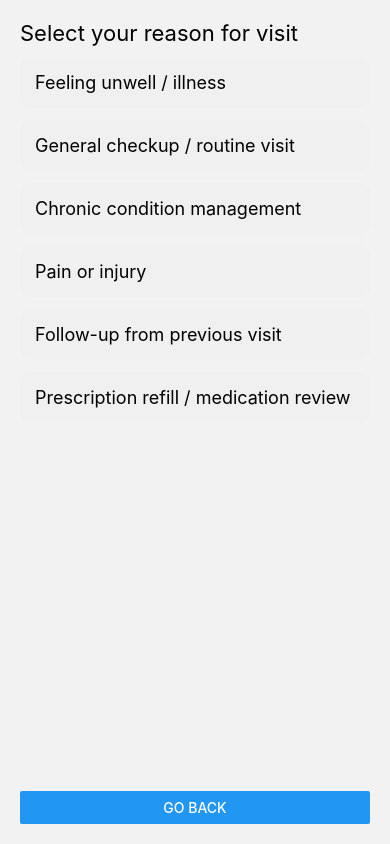
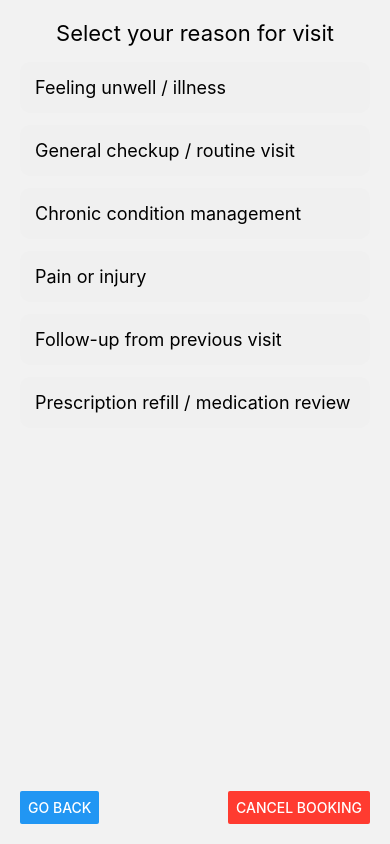
Before and after one commit to palogama/booking-app, a React Native app: screen /Motives in a window 390 px wide. Built offline with nearby package versions, Linux system fonts and the light colour scheme.

Commit message:
Update stylesheet

```diff
--- /dev/null
+++ b/src/components/cancelBookingButton.tsx
@@ -0,0 +1,37 @@
+import React, { useState } from "react";
+import { Button } from "react-native";
+import { useNavigation } from "@react-navigation/native";
+import { NativeStackNavigationProp } from "@react-navigation/native-stack";
+import CancelBookingModal from "./cancelBookingModal";
+import { RootStackParamList } from "../../App";
+
+const CancelBookingButton: React.FC<{
+  buttonTitle?: string;
+  buttonColor?: string;
+}> = ({ buttonTitle = "Cancel booking", buttonColor = "#FF3B30" }) => {
+  const [modalVisible, setModalVisible] = useState(false);
+
+  // useNavigation directly inside the component
+  const navigation =
+    useNavigation<NativeStackNavigationProp<RootStackParamList>>();
+
+  return (
+    <>
+      <Button
+        title={buttonTitle}
+        color={buttonColor}
+        onPress={() => setModalVisible(true)}
+      />
+      <CancelBookingModal
+        visible={modalVisible}
+        onCancel={() => setModalVisible(false)}
+        onConfirm={() => {
+          setModalVisible(false);
+          navigation.navigate("Home"); // always navigate to Home
+        }}
+      />
+    </>
+  );
+};
+
+export default CancelBookingButton;
--- /dev/null
+++ b/src/components/cancelBookingModal.tsx
@@ -0,0 +1,77 @@
+import React from "react";
+import { View, Text, TouchableOpacity, StyleSheet, Modal } from "react-native";
+
+type CancelBookingModalProps = {
+  visible: boolean;
+  onConfirm: () => void;
+  onCancel: () => void;
+};
+
+const CancelBookingModal: React.FC<CancelBookingModalProps> = ({
+  visible,
+  onConfirm,
+  onCancel,
+}) => {
+  return (
+    <Modal
+      visible={visible}
+      transparent
+      animationType="fade"
+      onRequestClose={onCancel}
+    >
+      <View style={styles.overlay}>
+        <View style={styles.content}>
+          <Text style={styles.title}>Cancel booking?</Text>
+
+          <View style={styles.buttons}>
+            <TouchableOpacity
+              style={[styles.button, { backgroundColor: "#2196F3" }]}
+              onPress={onCancel}
+            >
+              <Text style={{ color: "white" }}>No</Text>
+            </TouchableOpacity>
+            <TouchableOpacity
+              style={[styles.button, { backgroundColor: "#FF3B30" }]}
+              onPress={onConfirm}
+            >
+              <Text style={{ color: "white" }}>Yes</Text>
+            </TouchableOpacity>
+          </View>
+        </View>
+      </View>
+    </Modal>
+  );
+};
+
+export default CancelBookingModal;
+
+const styles = StyleSheet.create({
+  overlay: {
+    flex: 1,
+    backgroundColor: "rgba(0,0,0,0.5)",
+    justifyContent: "center",
+    alignItems: "center",
+  },
+  content: {
+    width: "80%",
+    backgroundColor: "white",
+    borderRadius: 10,
+    padding: 20,
+    alignItems: "center",
+  },
+  title: { fontSize: 18, fontWeight: "bold", marginBottom: 10 },
+  text: { fontSize: 16, marginVertical: 2 },
+  buttons: {
+    flexDirection: "row",
+    justifyContent: "space-between",
+    marginTop: 20,
+    width: "100%",
+  },
+  button: {
+    flex: 1,
+    padding: 12,
+    marginHorizontal: 5,
+    borderRadius: 8,
+    alignItems: "center",
+  },
+});
--- a/src/screens/AvailabilitiesScreen.tsx
+++ b/src/screens/AvailabilitiesScreen.tsx
@@ -1,14 +1,10 @@
-import React, { useMemo } from "react";
-import {
-  View,
-  Text,
-  FlatList,
-  TouchableOpacity,
-  StyleSheet,
-} from "react-native";
+import React, { useMemo, useState } from "react";
+import { View, Text, FlatList, TouchableOpacity, Button } from "react-native";
 import { useNavigation, useRoute, RouteProp } from "@react-navigation/native";
 import { NativeStackNavigationProp } from "@react-navigation/native-stack";
 import { RootStackParamList } from "../../App";
+import CancelBookingButton from "../components/cancelBookingButton";
+import { commonStyles as styles } from "../styles/global";
 
 type AvailabilitiesScreenNavigationProp = NativeStackNavigationProp<
   RootStackParamList,
@@ -24,12 +20,14 @@ export default function AvailabilitiesScreen() {
   const route = useRoute<AvailabilitiesScreenRouteProp>();
   const { motive, site } = route.params;
 
-  //Generate 14 days of 30-min slots
+  const [modalVisible, setModalVisible] = useState(false);
+
+  // Generate 14 days of 30-min slots
   const slots = useMemo(() => {
     const generated: { id: string; datetime: string; available: boolean }[] =
       [];
     const now = new Date();
-    now.setHours(8, 0, 0, 0); // start at 08:00
+    now.setHours(8, 0, 0, 0);
 
     for (let day = 0; day < 14; day++) {
       const date = new Date();
@@ -40,7 +38,7 @@ export default function AvailabilitiesScreen() {
           const slot = new Date(date);
           slot.setHours(hour, min, 0, 0);
 
-          //Mocking some unavailable slots: around 30% of them are unavailable
+          // Around 30% unavailable
           const unavailable = Math.random() < 0.3;
 
           generated.push({
@@ -66,8 +64,8 @@ export default function AvailabilitiesScreen() {
   }, [slots]);
 
   return (
+    <View style={styles.container}>
       <FlatList
-      style={styles.container}
         data={grouped}
         keyExtractor={([day]) => day}
         renderItem={({ item: [day, daySlots] }) => (
@@ -101,22 +99,11 @@ export default function AvailabilitiesScreen() {
           </View>
         )}
       />
+
+      <View style={styles.footerButtons}>
+        <Button title="Go back" onPress={() => navigation.goBack()} />
+        <CancelBookingButton />
+      </View>
+    </View>
   );
 }
-
-const styles = StyleSheet.create({
-  container: { flex: 1, padding: 20 },
-  dayContainer: { marginBottom: 20 },
-  dayTitle: { fontSize: 18, fontWeight: "bold", marginBottom: 8 },
-  slotsContainer: { flexDirection: "row", flexWrap: "wrap", gap: 8 },
-  slot: {
-    backgroundColor: "#d0f0d0",
-    padding: 8,
-    borderRadius: 6,
-  },
-  disabledSlot: {
-    backgroundColor: "#f0f0f0",
-    opacity: 0.5,
-  },
-  slotText: { fontSize: 14 },
-});
--- a/src/screens/ConfirmBookingScreen.tsx
+++ b/src/screens/ConfirmBookingScreen.tsx
@@ -1,15 +1,16 @@
-import React from "react";
-import { View, Text, Button, StyleSheet } from "react-native";
+import React, { useState } from "react";
+import { View, Text, Button } from "react-native";
 import { RouteProp, useNavigation, useRoute } from "@react-navigation/native";
+import { NativeStackNavigationProp } from "@react-navigation/native-stack";
 import { RootStackParamList } from "../../App";
-import { NativeStackNavigationProp } from "@react-navigation/native-stack";
 import Summary from "../components/summary";
+import CancelBookingButton from "../components/cancelBookingButton";
+import { commonStyles as styles } from "../styles/global";
 
 type ConfirmBookingScreenRouteProp = RouteProp<
   RootStackParamList,
   "ConfirmBooking"
 >;
-
 type ConfirmBookingScreenNavigationProp = NativeStackNavigationProp<
   RootStackParamList,
   "ConfirmBooking"
@@ -25,22 +26,13 @@ export default function ConfirmBookingScreen() {
       <Text style={styles.text}>You're about to book:</Text>
       <Summary site={site} slot={slot} motive={motive} />
 
-      <Button
-        title="CONFIRM"
-        onPress={() =>
-          navigation.navigate("Success", {
-            slot: route.params.slot,
-            motive: route.params.motive,
-            site: route.params.site,
-          })
-        }
-      />
+      <View style={styles.footerButtons}>
+        <Button
+          title="CONFIRM"
+          onPress={() => navigation.navigate("Success", { slot, motive, site })}
+        />
+        <CancelBookingButton />
+      </View>
     </View>
   );
 }
-
-const styles = StyleSheet.create({
-  container: { flex: 1, justifyContent: "center", alignItems: "center" },
-  text: { fontSize: 18 },
-  slot: { fontSize: 22, fontWeight: "bold", marginVertical: 10 },
-});
--- a/src/screens/HomeScreen.tsx
+++ b/src/screens/HomeScreen.tsx
@@ -1,8 +1,9 @@
 import React from "react";
-import { View, Text, Button, StyleSheet } from "react-native";
+import { View, Text, Button } from "react-native";
 import { NativeStackNavigationProp } from "@react-navigation/native-stack";
 import { RootStackParamList } from "../../App";
 import { useNavigation } from "@react-navigation/native";
+import { commonStyles as styles } from "../styles/global";
 
 type HomeScreenNavigationProp = NativeStackNavigationProp<
   RootStackParamList,
@@ -13,8 +14,8 @@ export default function HomeScreen() {
   const navigation = useNavigation<HomeScreenNavigationProp>();
 
   return (
-    <View style={styles.container}>
-      <Text style={styles.title}>Book your appointment</Text>
+    <View style={styles.containerCenter}>
+      <Text style={styles.mainTitle}>Book your appointment</Text>
       <Button
         title="Start booking"
         onPress={() => navigation.navigate("Motives")}
@@ -22,12 +23,3 @@ export default function HomeScreen() {
     </View>
   );
 }
-
-const styles = StyleSheet.create({
-  container: {
-    flex: 1,
-    justifyContent: "center",
-    alignItems: "center",
-  },
-  title: { fontSize: 24, marginBottom: 20, textAlign: "center" },
-});
--- a/src/screens/MotivesScreen.tsx
+++ b/src/screens/MotivesScreen.tsx
@@ -1,16 +1,11 @@
 import React from "react";
-import {
-  View,
-  Text,
-  FlatList,
-  TouchableOpacity,
-  StyleSheet,
-  Button,
-} from "react-native";
+import { View, Text, FlatList, TouchableOpacity, Button } from "react-native";
 import { NativeStackNavigationProp } from "@react-navigation/native-stack";
 import { useNavigation } from "@react-navigation/native";
 import { RootStackParamList } from "../../App";
 import { mock } from "../data/mock";
+import CancelBookingButton from "../components/cancelBookingButton";
+import { commonStyles as styles } from "../styles/global"; // ⬅️ centralized styles
 
 type MotivesScreenNavigationProp = NativeStackNavigationProp<
   RootStackParamList,
@@ -36,19 +31,11 @@ export default function MotivesScreen() {
           </TouchableOpacity>
         )}
       />
-      <Button title="Go back" onPress={() => navigation.goBack()} />
+
+      <View style={styles.footerButtons}>
+        <Button title="Go back" onPress={() => navigation.goBack()} />
+        <CancelBookingButton />
+      </View>
     </View>
   );
 }
-
-const styles = StyleSheet.create({
-  container: { flex: 1, padding: 20 },
-  title: { fontSize: 22, marginBottom: 5 },
-  item: {
-    backgroundColor: "#f0f0f0",
-    padding: 15,
-    marginVertical: 6,
-    borderRadius: 10,
-  },
-  text: { fontSize: 18 },
-});
--- a/src/screens/SitesScreen.tsx
+++ b/src/screens/SitesScreen.tsx
@@ -4,14 +4,16 @@ import {
   Text,
   FlatList,
   TouchableOpacity,
-  StyleSheet,
   Modal,
   ScrollView,
+  Button,
 } from "react-native";
 import { useNavigation, useRoute, RouteProp } from "@react-navigation/native";
 import { NativeStackNavigationProp } from "@react-navigation/native-stack";
 import { RootStackParamList } from "../../App";
 import { mock } from "../data/mock";
+import CancelBookingButton from "../components/cancelBookingButton";
+import { commonStyles as styles } from "../styles/global";
 
 type SitesScreenNavigationProp = NativeStackNavigationProp<
   RootStackParamList,
@@ -51,33 +53,6 @@ export default function SitesScreen() {
         <Text style={styles.dropdownText}>City: {selectedCity}</Text>
       </TouchableOpacity>
 
-      <Modal visible={modalVisible} transparent animationType="slide">
-        <View style={styles.modalOverlay}>
-          <View style={styles.modalContent}>
-            <ScrollView>
-              {cities.map((city) => (
-                <TouchableOpacity
-                  key={city}
-                  style={styles.modalItem}
-                  onPress={() => {
-                    setSelectedCity(city);
-                    setModalVisible(false);
-                  }}
-                >
-                  <Text style={styles.modalText}>{city}</Text>
-                </TouchableOpacity>
-              ))}
-            </ScrollView>
-            <TouchableOpacity
-              style={styles.modalClose}
-              onPress={() => setModalVisible(false)}
-            >
-              <Text style={{ color: "white" }}>Close</Text>
-            </TouchableOpacity>
-          </View>
-        </View>
-      </Modal>
-
       <FlatList
         data={filteredSites}
         keyExtractor={(item) => item.name}
@@ -92,52 +67,11 @@ export default function SitesScreen() {
           </TouchableOpacity>
         )}
       />
+
+      <View style={styles.footerButtons}>
+        <Button title="Go back" onPress={() => navigation.goBack()} />
+        <CancelBookingButton />
+      </View>
     </View>
   );
 }
-
-const styles = StyleSheet.create({
-  container: { flex: 1, padding: 20 },
-  title: { fontSize: 22, marginBottom: 15 },
-  item: {
-    backgroundColor: "#f0f0f0",
-    padding: 15,
-    marginVertical: 6,
-    borderRadius: 10,
-  },
-  text: { fontSize: 18 },
-  dropdownButton: {
-    backgroundColor: "#e0e0e0",
-    padding: 12,
-    borderRadius: 8,
-    marginBottom: 15,
-  },
-  dropdownText: { fontSize: 16 },
-  modalOverlay: {
-    flex: 1,
-    backgroundColor: "rgba(0,0,0,0.4)",
-    justifyContent: "center",
-    alignItems: "center",
-  },
-  modalContent: {
-    backgroundColor: "white",
-    width: "80%",
-    borderRadius: 10,
-    paddingVertical: 10,
-    maxHeight: "60%",
-  },
-  modalItem: {
-    paddingVertical: 12,
-    paddingHorizontal: 20,
-    borderBottomWidth: 1,
-    borderBottomColor: "#ddd",
-  },
-  modalText: { fontSize: 16 },
-  modalClose: {
-    backgroundColor: "#2196F3",
-    margin: 15,
-    borderRadius: 8,
-    paddingVertical: 10,
-    alignItems: "center",
-  },
-});
--- /dev/null
+++ b/src/styles/global.ts
@@ -0,0 +1,71 @@
+
+import { StyleSheet } from "react-native";
+
+export const commonStyles = StyleSheet.create({
+  containerCenter: {
+    flex: 1,
+    justifyContent: "center",
+    alignItems: "center",
+  },
+  mainTitle: {
+    fontSize: 26,
+    marginBottom: 20,
+    textAlign: "center",
+  },
+   container: {
+    flex: 1,
+    padding: 20,
+    justifyContent: "center",
+  },
+  title: {
+    fontSize: 22,
+    marginBottom: 10,
+    textAlign: "center",
+  },
+  item: {
+    backgroundColor: "#f0f0f0",
+    padding: 15,
+    marginVertical: 6,
+    borderRadius: 10,
+  },
+  text: {
+    fontSize: 18,
+  },
+  footerButtons: {
+    marginTop: 20,
+    flexDirection: "row",
+    justifyContent: "space-between",
+    alignItems: "center",
+  },
+  button: {
+    backgroundColor: "#007AFF",
+    paddingVertical: 10,
+    paddingHorizontal: 20,
+    borderRadius: 8,
+  },
+  buttonText: {
+    color: "white",
+    fontSize: 16,
+    fontWeight: "600",
+  },
+  dropdownButton: {
+  backgroundColor: "#e0e0e0",
+  padding: 12,
+  borderRadius: 8,
+  marginBottom: 15,
+},
+dropdownText: { fontSize: 16 },
+dayContainer: { marginBottom: 20 },
+dayTitle: { fontSize: 18, fontWeight: "bold", marginBottom: 8 },
+slotsContainer: { flexDirection: "row", flexWrap: "wrap", gap: 8 },
+slot: {
+  backgroundColor: "#d0f0d0",
+  padding: 8,
+  borderRadius: 6,
+},
+disabledSlot: {
+  backgroundColor: "#f0f0f0",
+  opacity: 0.5,
+},
+slotText: { fontSize: 14 },
+});
```
Lines whose indentation alone changed are shown as unchanged.
